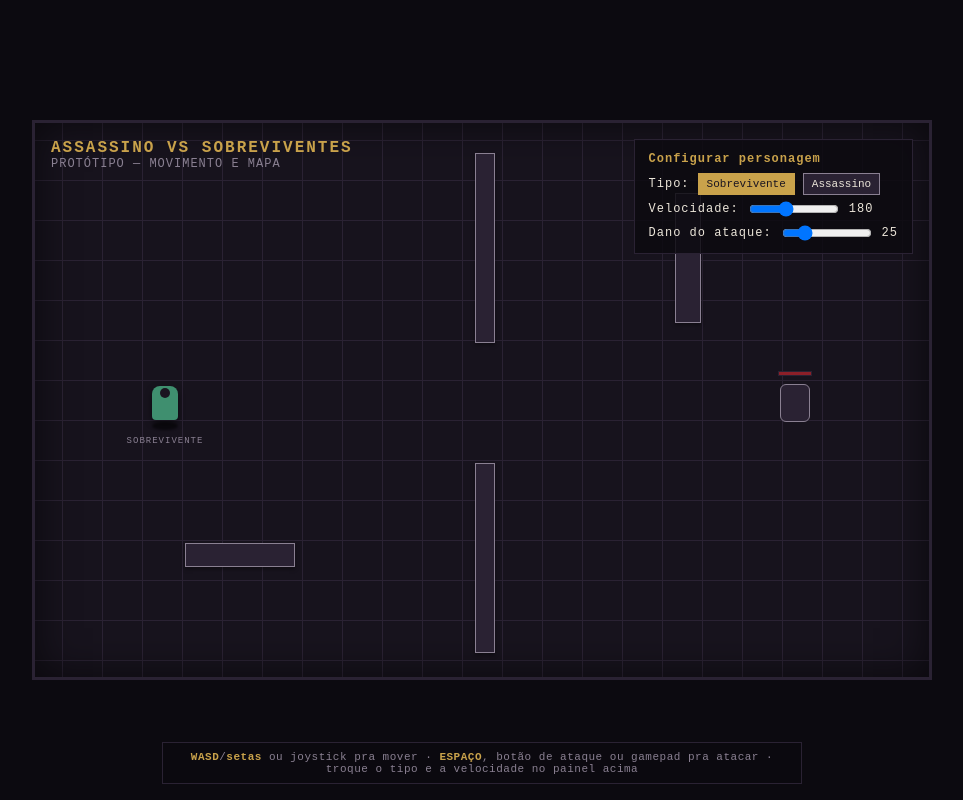
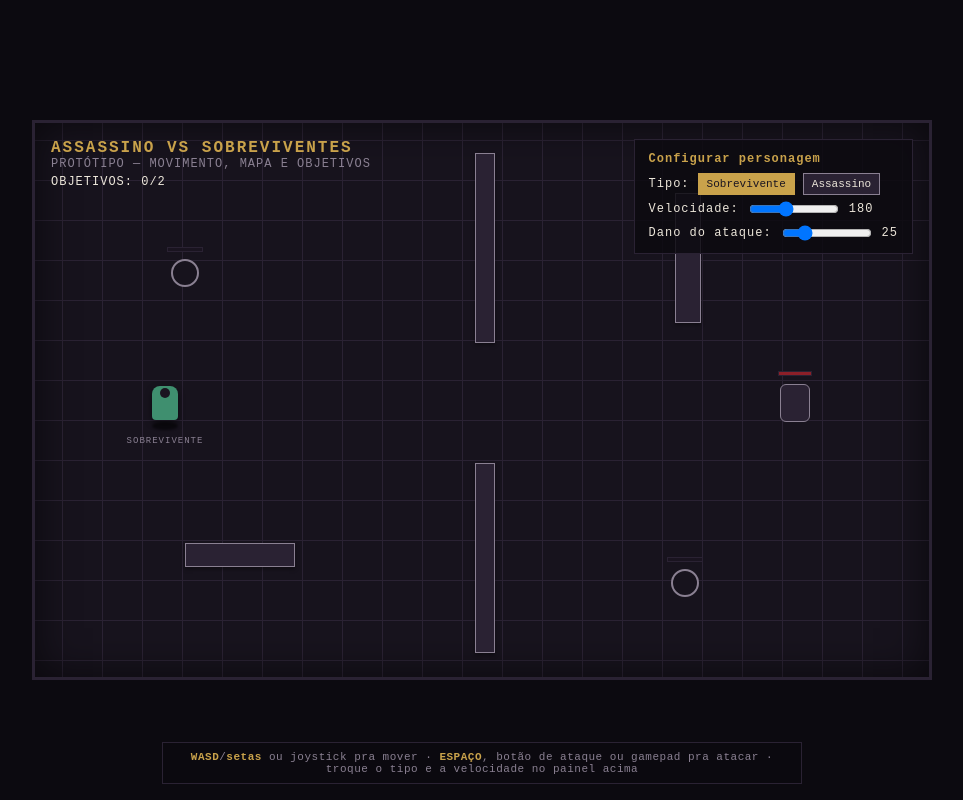
Before and after one commit to Francisco12-cpu/Demo.DBD, a plain HTML site: page index.html in a window 1280 px wide. Shown: the whole page, without its empty margins (158-1121 px from the left). Drawn offline with Linux system fonts and the light colour scheme.

Commit message:
Completar passo 3 do roadmap: objetivos com barra de progresso (#2)
- js/objective.js: objetivo único parametrizado (raio/duração vêm de
  Game.CONFIG.objective), igual ao personagem
- Posições dos objetivos ficam em MAP.objectiveSpots (js/map.js); main.js
  cria objetivos = survivorCount + 1
- HUD mostra contador "Objetivos: X/Y" além da barra individual em cada
  ponto de interação
- README: checklist e ordem de desenvolvimento atualizados

Co-authored-by: Claude <noreply@anthropic.com>

```diff
--- a/css/style.css
+++ b/css/style.css
@@ -46,6 +46,7 @@ html,body{
   font-size: 12px; color: var(--muted); text-transform:uppercase;
 }
 #title b{ color: var(--gold); display:block; font-size:16px; letter-spacing:2px;}
+#objectives-status{ margin-top:4px; color: var(--ink); }
 #panel{
   background: rgba(12,10,16,.85);
   border: 1px solid var(--wall);
@@ -158,6 +159,26 @@ html,body{
   height:100%; background: var(--blood); width:100%;
   transition: width .15s ease-out;
 }
+
+/* ---------- objetivos ---------- */
+.objective{
+  position:absolute;
+  width:28px; height:28px;
+  border-radius:50%;
+  background: var(--bg-floor);
+  border: 2px solid var(--muted);
+  transform: translate(-50%,-50%);
+}
+.objective.active{ border-color: var(--gold); box-shadow: 0 0 14px rgba(201,162,75,.6); }
+.objective.done{ background: var(--gold); border-color: var(--ink); }
+.objective .progress-bar{
+  position:absolute; top:-14px; left:50%; transform:translateX(-50%);
+  width:36px; height:5px; background:#1a1420; border:1px solid var(--wall);
+}
+.objective .objective-fill{
+  height:100%; background: var(--gold); width:0%;
+  transition: width .1s linear;
+}
 #hint{
   position:absolute; bottom:16px; left:50%; transform:translateX(-50%);
   font-size:11px; color: var(--muted); text-align:center;
--- a/index.html
+++ b/index.html
@@ -11,7 +11,10 @@
 <div id="stage">
   <div id="arena">
     <div id="hud">
-      <div id="title"><b>Assassino vs Sobreviventes</b>protótipo — movimento e mapa</div>
+      <div id="title">
+        <b>Assassino vs Sobreviventes</b>protótipo — movimento, mapa e objetivos
+        <div id="objectives-status">Objetivos: 0/0</div>
+      </div>
       <div id="panel">
         <div><b>Configurar personagem</b></div>
         <div class="row">
@@ -65,6 +68,7 @@
 <script defer src="js/map.js"></script>
 <script defer src="js/input.js"></script>
 <script defer src="js/character.js"></script>
+<script defer src="js/objective.js"></script>
 <script defer src="js/main.js"></script>
 
 </body>
--- a/js/config.js
+++ b/js/config.js
@@ -24,4 +24,12 @@ Game.CONFIG = {
     },
   },
   playerRadius: 21, // raio de colisão do personagem (metade do sprite de 42px)
+
+  // objetivos = sobreviventes + 1 (regra do README). Só existe 1 jogador
+  // local por enquanto, então isso vira variável assim que houver mais.
+  survivorCount: 1,
+  objective: {
+    radius: 70,   // px — distância máxima do centro do objetivo pra progredir
+    duration: 4,  // segundos parado por perto pra completar 0% -> 100%
+  },
 };
--- a/js/main.js
+++ b/js/main.js
@@ -10,10 +10,12 @@ window.Game = window.Game || {};
 
   const MAP = Game.MAP;
   const player = Game.createCharacter('survivor', playerEl);
+  const objectivesStatus = document.getElementById('objectives-status');
 
   let dummyHp = 100;
   const dummyMaxHp = 100;
   let dummyWall = null; // AABB do dummy, tratado como obstáculo sólido
+  let objectives = [];
 
   function buildMap(){
     arena.style.width = MAP.width + 'px';
@@ -38,6 +40,23 @@ window.Game = window.Game || {};
 
     player.state.pos.x = MAP.player.x;
     player.state.pos.y = MAP.player.y;
+
+    const objectiveCount = Game.CONFIG.survivorCount + 1;
+    objectives = MAP.objectiveSpots.slice(0, objectiveCount).map((spot) => {
+      const div = document.createElement('div');
+      div.className = 'objective';
+      div.innerHTML = '<div class="progress-bar"><div class="objective-fill"></div></div>';
+      arena.appendChild(div);
+      const objective = Game.createObjective(spot, div);
+      objective.render(); // posição é fixa, só precisa desenhar uma vez
+      return objective;
+    });
+    updateObjectivesStatus();
+  }
+
+  function updateObjectivesStatus(){
+    const done = objectives.filter((o) => o.state.done).length;
+    objectivesStatus.textContent = `Objetivos: ${done}/${objectives.length}`;
   }
 
   function allWalls(){
@@ -119,6 +138,14 @@ window.Game = window.Game || {};
       player.setMoving(moving);
     }
 
+    let anyObjectiveChanged = false;
+    objectives.forEach((obj) => {
+      const wasDone = obj.state.done;
+      obj.update(delta, player.state.pos);
+      if (obj.state.done && !wasDone) anyObjectiveChanged = true;
+    });
+    if (anyObjectiveChanged) updateObjectivesStatus();
+
     player.render();
     requestAnimationFrame(loop);
   }
--- a/js/map.js
+++ b/js/map.js
@@ -16,6 +16,14 @@ window.Game = window.Game || {};
       { x: 440, y: 340, w: 20, h: 190 },  // parede central, segmento de baixo (deixa uma "porta" no meio)
       { x: 150, y: 420, w: 110, h: 24 },  // obstáculo solto
       { x: 640, y: 70, w: 26, h: 130 },   // obstáculo solto
+    ],
+    // pontos onde objetivos podem nascer; main.js usa os N primeiros,
+    // N = Game.CONFIG.survivorCount + 1
+    objectiveSpots: [
+      { x: 150, y: 150 },
+      { x: 650, y: 460 },
+      { x: 300, y: 480 },
+      { x: 780, y: 130 },
     ],
   };
 
--- /dev/null
+++ b/js/objective.js
@@ -0,0 +1,37 @@
+window.Game = window.Game || {};
+
+(function(){
+  "use strict";
+
+  // Objetivo único parametrizado (raio/duração vêm de Game.CONFIG.objective)
+  // — mesma ideia do personagem: um só tipo de lógica, N instâncias.
+  function createObjective(pos, el){
+    const fill = el.querySelector('.objective-fill');
+    const state = { pos, progress: 0, done: false };
+
+    function update(delta, playerPos){
+      if (state.done) return;
+      const cfg = Game.CONFIG.objective;
+      const dist = Math.hypot(playerPos.x - pos.x, playerPos.y - pos.y);
+      const inRange = dist <= cfg.radius;
+
+      if (inRange){
+        state.progress = Math.min(1, state.progress + delta / cfg.duration);
+        if (state.progress >= 1) state.done = true;
+      }
+
+      fill.style.width = (state.progress * 100) + '%';
+      el.classList.toggle('active', inRange && !state.done);
+      el.classList.toggle('done', state.done);
+    }
+
+    function render(){
+      el.style.left = pos.x + 'px';
+      el.style.top = pos.y + 'px';
+    }
+
+    return { state, update, render };
+  }
+
+  Game.createObjective = createObjective;
+})();
```
Also changed, not shown: README.md.
